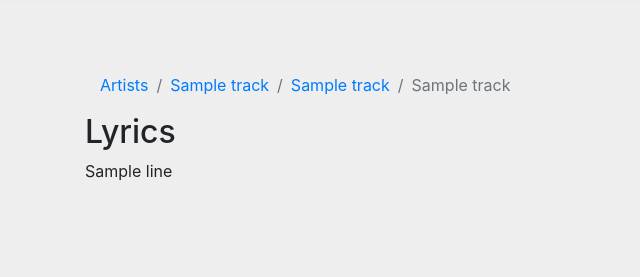
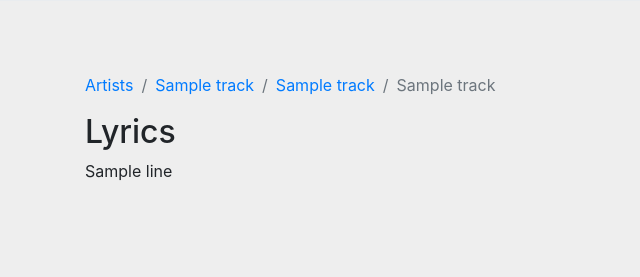
Before and after one commit to JakeStanger/Plex-Music-Viewer, a Flask app: template templates/track.html in a window 1280 px wide. Shown: the part 523-800 px from the top of the page, without its empty margins (0-640 px from the left). Run offline with Flask 2, Linux system fonts and the light colour scheme; the template is opened without the code that fills it: most values are stand-ins (such as "Sample title", 1, 10 or a date in 2020); parts of the project's set-up code (start-up, migrations or seed data) failed here and were passed over; some libraries are stand-ins or nearby versions.

Commit message:
Remove unnecessary column.

```diff
--- a/templates/track.html
+++ b/templates/track.html
@@ -19,7 +19,6 @@
     </div>
 {% endblock %}
 {% block body %}
-    <div class="col-md">
     <nav aria-label="breadcrumb">
         <ol class="breadcrumb">
             <li class="breadcrumb-item"><a href="{{ url_for('artist') }}">Artists</a></li>
@@ -29,7 +28,6 @@
             <li class="breadcrumb-item active" aria-current="page">{{ track.title }}</li>
         </ol>
     </nav>
-        </div>
     <h2>Lyrics</h2>
     <p>
     {% for line in lyrics %}
```
Lines whose indentation alone changed are shown as unchanged.
